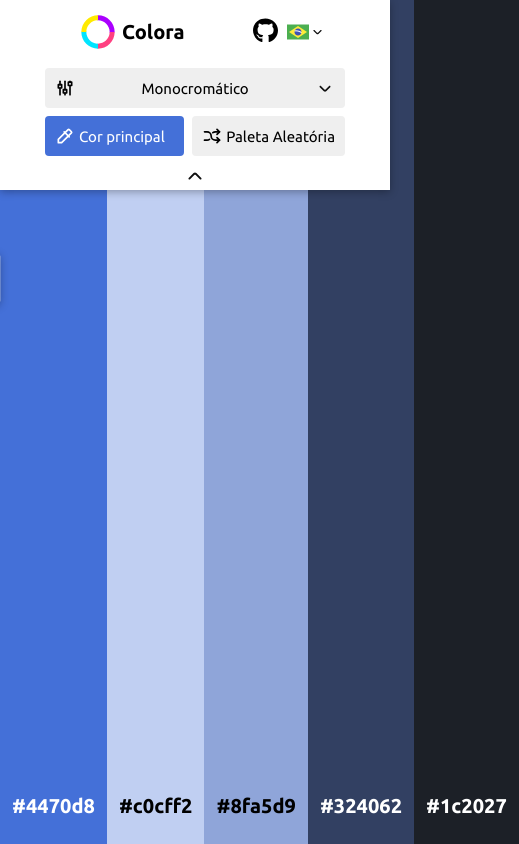
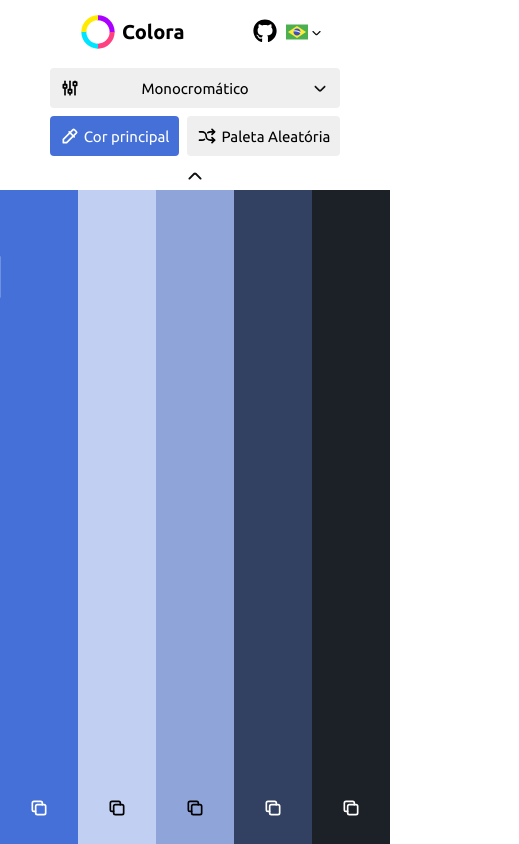
Before and after one commit to figdavi/colora, a plain HTML site: page index.html in a window 390 px wide. Shown: the whole page, 519 px wide, since content can reach past the window. Drawn offline with Linux system fonts and the light colour scheme.

Commit message:
Add media queries

```diff
--- a/index.js
+++ b/index.js
@@ -188,12 +188,19 @@ function handleCodeCopy(index) {
 
           setTimeout(() => {
             colorCodeElement.classList.remove('copied');
-            colorCodeElement.innerHTML = textToCopy;
+            if(window.innerWidth > 550) {
+              colorCodeElement.innerHTML = textToCopy;
+            } else {
+              colorCodeElement.innerHTML = '';
+            }
           }, "1200");
-
         } else {
           colorCodeElement.classList.remove('copied');
-          colorCodeElement.innerHTML = textToCopy;
+          if(window.innerWidth > 550) {
+            colorCodeElement.innerHTML = textToCopy;
+          } else {
+            colorCodeElement.innerHTML = '';
+          }
         }
       })
       .catch((err) => {
@@ -304,9 +311,14 @@ function genPalette() {
     colorElements[i].style.backgroundColor = backgroundColor
 
     hexCode[i] = hslToHex(color[i].hue ,color[i].saturation, color[i].lightness);
+    contrastColor(hexCode[i], colorCodes[i]);
 
-    colorCodes[i].textContent = hexCode[i]
-    contrastColor(hexCode[i], colorCodes[i]);
+
+    if(window.innerWidth > 550) {
+
+      colorCodes[i].textContent = hexCode[i]
+    }
+
   }
 
   localStorage.setItem('counters', JSON.stringify(counters));
--- a/styles.css
+++ b/styles.css
@@ -11,8 +11,37 @@
   --medium: 15px;
   --big: 20px;
 
+  --code-font: 20px
+
   --shadow: 0px 2px 8px hsl(0 0% 0% / 0.3 );
 }
+
+@media (max-width: 550px) {
+  :root {
+    --code-font: 15px;
+  }
+  .color .code::after {
+    content: "";
+    width: var(--big);
+    height: var(--big);
+  }
+  .color .code.copied::after {
+    display: none;
+  }
+}
+
+@media (max-width: 450px) {
+
+}
+
+@media (max-width: 350px) {
+  :root {
+    --medium: 12px;
+    --big: 15px;
+    --code-font: 10px;
+  }
+}
+
 
 .white {
   color: white;
@@ -34,16 +63,37 @@ img {
 /* Images */
 
 .logo img {
-  width: 40px;
-}
-
-.github img {
-  width: 25px;
+  width: calc(var(--big) * 2);
+  height: calc(var(--big) * 2);
 }
 
 .menu-arrow,
-.language-img {
-  width: 24px;
+.language-img,
+.github img,
+#tip::before {
+  width: calc(var(--big) * 1.2);
+  height: calc(var(--big) * 1.2);
+}
+
+.dropdown-scheme-btn::before,
+.dropdown-scheme-btn::after,
+.random-btn::before,
+.color:hover .code::after {
+  content: "";
+  width: var(--big);
+  height: var(--big);
+}
+
+.dropdown-language-btn::after {
+  content: "";
+  width: var(--medium);
+  height: var(--medium);
+  background-image: url('images/arrowDown.svg');
+}
+
+*::after,
+*::before {
+  background-size: cover;
 }
 
 .menu-arrow {
@@ -51,33 +101,34 @@ img {
   margin-bottom: 2px;
 }
 
-.dropdown-language-btn::after {
-  content: "";
-  width: 15px;
-  height: 15px;
-  background-image: url('images/arrowDown.svg');
-  background-size: cover;
-}
-
-.dropdown-scheme-btn::before,
-.dropdown-scheme-btn::after,
-.random-btn::before {
-  width: 20px;
-  height: 20px;
-}
-
 .dropdown-scheme-btn::before{
-  content: url('images/scheme.svg');
+  background-image: url('images/scheme.svg');
 }
 
 .dropdown-scheme-btn::after {
-  content: "";
   background-image: url('images/arrowDown.svg');
-  background-size: cover;
+
 }
 
 .random-btn::before {
-  content: url('images/random.svg');
+  background-image: url('images/random.svg');
+}
+
+#tip::before {
+  content: "";
+  background-image: url('images/tip.svg');
+}
+
+.color:hover .code::after {
+  animation: up-down 0.6s ease-in-out infinite;
+}
+
+.code.white::after {
+  background-image: url('images/copyWhite.svg');
+}
+
+.code.black::after {
+  background-image: url('images/copyBlack.svg');
 }
 
 /* Keyframes */
@@ -192,7 +243,7 @@ header nav {
 #menu #options {
   display: flex;
   flex-direction: column;
-  width: 300px;
+  width: calc(var(--big * 15));
   gap: 8px;
 }
 
@@ -318,7 +369,7 @@ header nav {
 
 .color .code {
   font-weight: 600;
-  font-size: var(--big);
+  font-size: var(--code-font);
   transition: opacity 0.2s, font-size 0.2s;
   padding: 6px 12px;
   border-radius: 4px;
@@ -330,35 +381,11 @@ header nav {
 }
 
 .color:hover .code {
-  font-size: 22px;
-}
-
-.color:hover .code::after {
-  content: "";
-  width: 18px;
-  height: 18px;
-  background-size: cover;
-  animation: up-down 0.6s ease-in-out infinite;
-  display: none;
-  display: block;
+  font-size: calc(var(--code-font) * 1.1);
 }
 
 .color:hover .code.copied::after {
   display: none;
-}
-
-
-.code.white::after {
-  background-image: url('images/copyWhite.svg');
-}
-
-.code.black::after {
-  background-image: url('images/copyBlack.svg');
-}
-
-
-#tip::before {
-  content: url('images/tip.svg');
 }
 
 #tip {
```
